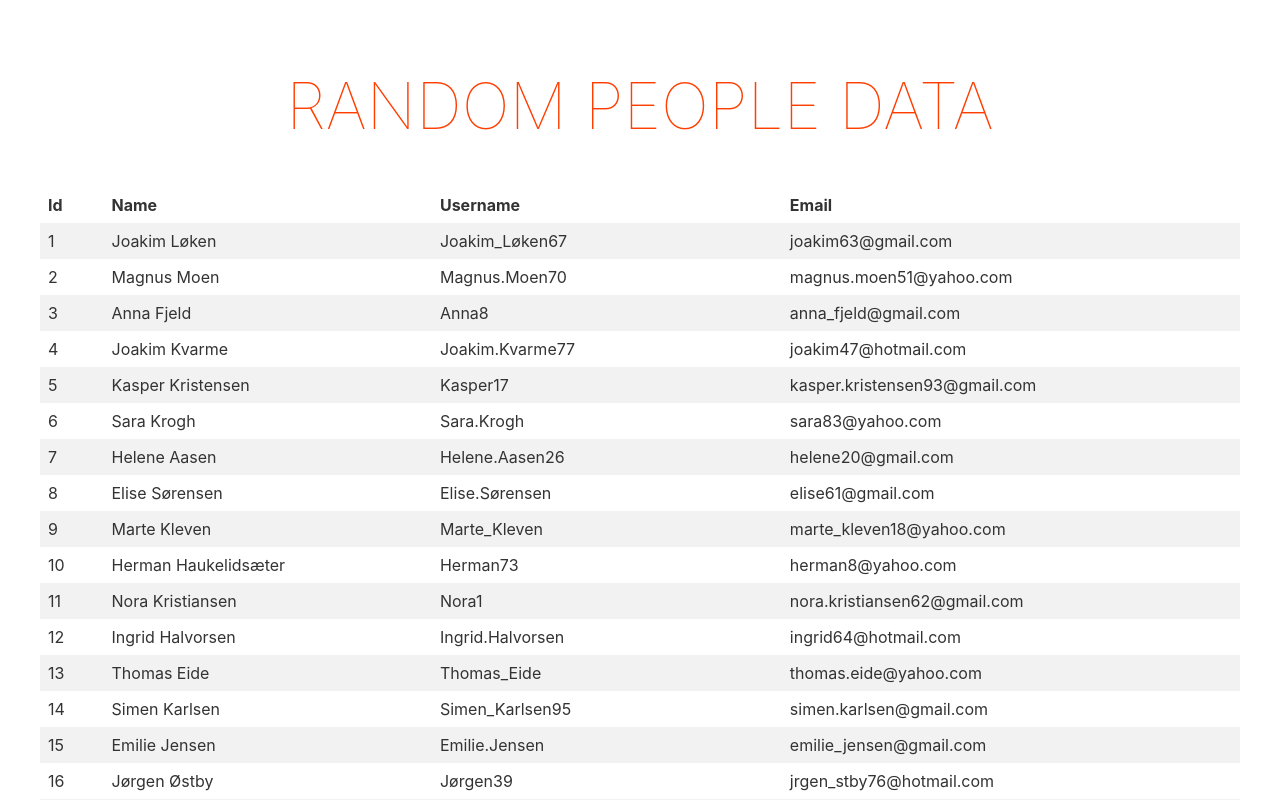
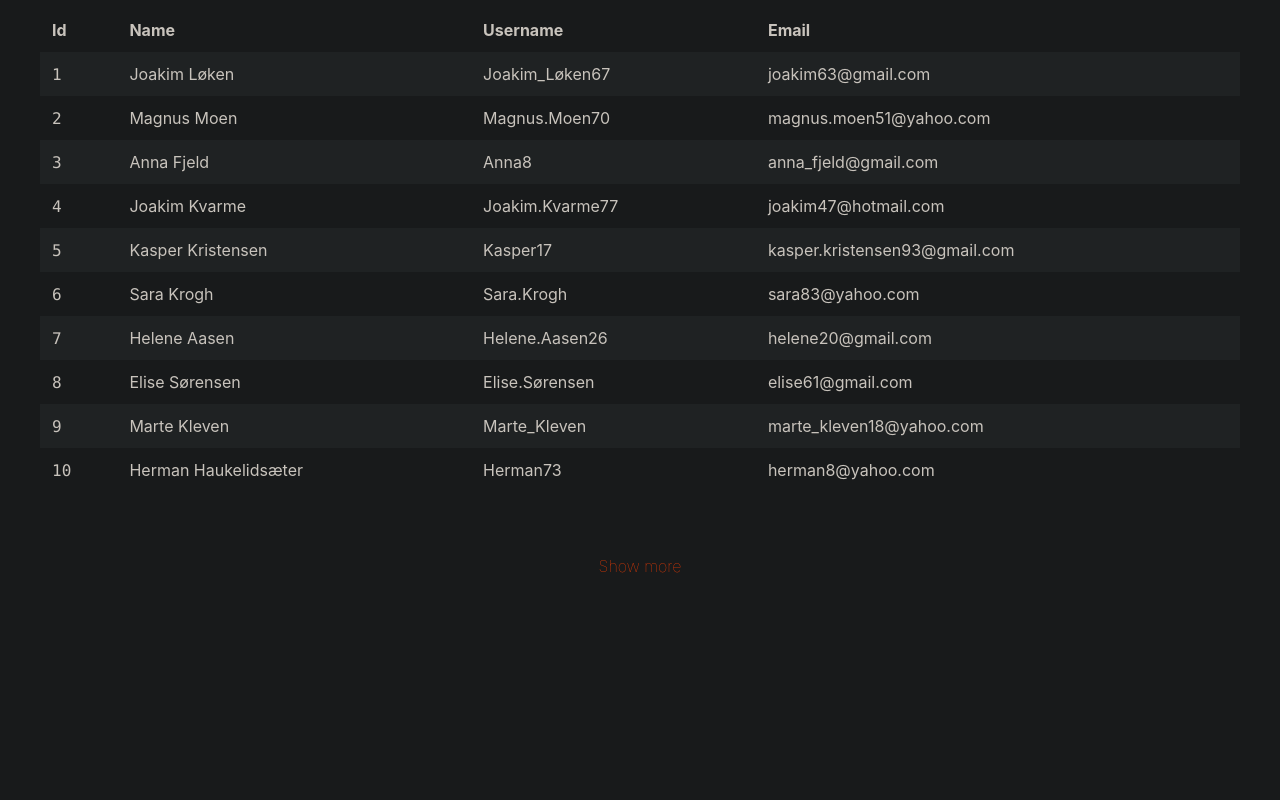
Before and after one commit to davidfrp/svelte-random-people, a Svelte app: page / in a window 1280 px wide. Shown: the top 800 px of the page. Built offline with nearby package versions, Linux system fonts and the light colour scheme.

Commit message:
Updated styling. Changed fetching function.

```diff
--- a/public/global.css
+++ b/public/global.css
@@ -5,59 +5,26 @@ html, body {
 }
 
 body {
-	color: #333;
+	color: #c8c3bc;
+	background-color: #181a1b;
 	margin: 0;
 	padding: 8px;
 	box-sizing: border-box;
 	font-family: -apple-system, BlinkMacSystemFont, "Segoe UI", Roboto, Oxygen-Sans, Ubuntu, Cantarell, "Helvetica Neue", sans-serif;
-}
-
-a {
-	color: rgb(0,100,200);
-	text-decoration: none;
-}
-
-a:hover {
-	text-decoration: underline;
-}
-
-a:visited {
-	color: rgb(0,80,160);
-}
-
-label {
-	display: block;
-}
-
-input, button, select, textarea {
-	font-family: inherit;
-	font-size: inherit;
-	-webkit-padding: 0.4em 0;
-	padding: 0.4em;
-	margin: 0 0 0.5em 0;
-	box-sizing: border-box;
-	border: 1px solid #ccc;
-	border-radius: 2px;
-}
-
-input:disabled {
-	color: #ccc;
+	font-size: 16px;
 }
 
 button {
-	color: #333;
-	background-color: #f4f4f4;
-	outline: none;
+	border: none;
+	background: none;
+	color: #ff3e00;
+	cursor: pointer;
+	font: inherit;
+	font-weight: 100;
+	padding: 0.5rem 1.5rem;
+	border-radius: 0.25rem;
 }
 
-button:disabled {
-	color: #999;
+button:hover {
+	background-color: #1f2223;
 }
-
-button:not(:disabled):active {
-	background-color: #ddd;
-}
-
-button:focus {
-	border-color: #666;
-}
--- a/src/App.svelte
+++ b/src/App.svelte
@@ -1,34 +1,45 @@
 <script>
 	import PeopleTable from './components/PeopleTable.svelte';
+	import LoadingIcon from './components/LoadingIcon.svelte';
 	import peopleService from './services/peopleService';
 
-	const data = peopleService();
+	const service = peopleService();
 
-	let people = [];
-	let currentPage = 1;
-	let hasReachEnd = false;
+	let tableData = [];
+	let page = 1;
+	let perPage = 10;
 
-	async function handleClick() {
-		const newPeople = await data.findAllPaged(currentPage, 50);
-		if (newPeople.length > 0) {
-			people = [...people, ...newPeople];
-			currentPage++;
-		} else {
-			hasReachEnd = true;
+	let isLoading = false;
+	let hasNoMoreData = false;
+
+	async function fetchData() {
+		isLoading = true;
+
+		const data = await service.findAllPaged(page, perPage);
+		tableData = [...tableData, ...data];
+		page++;
+
+		if (data.length < perPage) {
+			hasNoMoreData = true;
 		}
+
+		isLoading = false;
 	}
 
-	handleClick();
+	fetchData();
 </script>
 
 <main>
-	<h1>Random people data</h1>
-	<PeopleTable tableData={people} />
+	<PeopleTable {tableData} />
 	<div id="status">
-		{#if hasReachEnd}
-			<p>No more data to load</p>
+		{#if isLoading}
+			<LoadingIcon />
+		{:else if hasNoMoreData}
+			<p>No more data</p>
 		{:else}
-			<button on:click={handleClick}>Load more</button>
+			<button on:click={fetchData}>
+				Show more
+			</button>
 		{/if}
 	</div>
 </main>
@@ -36,20 +47,12 @@
 <style>
 	#status {
 		text-align: center;
-		margin: 2rem 0;
+		margin: 3.5rem 0;
 	}
 
 	main {
-		padding: 1em;
+		padding: 0 1rem;
 		max-width: 1200px;
 		margin: 0 auto;
 	}
-
-	h1 {
-		text-align: center;
-		color: #ff3e00;
-		text-transform: uppercase;
-		font-size: 4em;
-		font-weight: 100;
-	}
 </style>
--- a/src/components/LoadingIcon.svelte
+++ b/src/components/LoadingIcon.svelte
@@ -1,16 +1,18 @@
-<div class="loading-icon">
-
-</div>
+<div class="loading-icon"></div>
 
 <style>
     .loading-icon {
-        position: fixed;
-        top: 0;
-        left: 0;
-        width: 100%;
-        height: 100%;
-        background-color: rgba(0, 0, 0, 0.5);
-        z-index: 99999;
-        display: none;
+        display: inline-block;
+        height: 2.5rem;
+        width: 2.5rem;
+        border-radius: 50%;
+        border: 0.35rem solid #ff400015;
+        border-top-color: #ff3e00;
+        animation: spin 1.25s ease-in-out infinite;
+    }
+
+    @keyframes spin {
+        from { transform: rotate(0deg); }
+        to { transform: rotate(360deg); }
     }
 </style>
--- a/src/components/PeopleTable.svelte
+++ b/src/components/PeopleTable.svelte
@@ -1,6 +1,6 @@
 <script>
-    import TableHead from './TableHead.svelte';
-    import TableRow from './TableRow.svelte';
+    import TableHead from "./TableHead.svelte";
+    import TableRow from "./TableRow.svelte";
     export let tableData = [];
 </script>
 
--- a/src/components/TableHead.svelte
+++ b/src/components/TableHead.svelte
@@ -12,8 +12,11 @@
 
 <style>
     th {
+        background-color: #181a1b;
         text-transform: capitalize;
         text-align: left;
-        padding: 0.5rem;
+        padding: 0.75rem;
+        position: sticky;
+        top: 0;
     }
 </style>
--- a/src/components/TableRow.svelte
+++ b/src/components/TableRow.svelte
@@ -10,10 +10,14 @@
 
 <style>
     tr:nth-child(even) {
-        background-color: #f2f2f2
+        background-color: #1f2223;
     }
 
     td {
-        padding: 0.5rem;
+        padding: 0.75rem;
+    }
+
+    td:first-child {
+        font-family: 'Consolas', 'Courier New', Courier, monospace;
     }
 </style>
```
